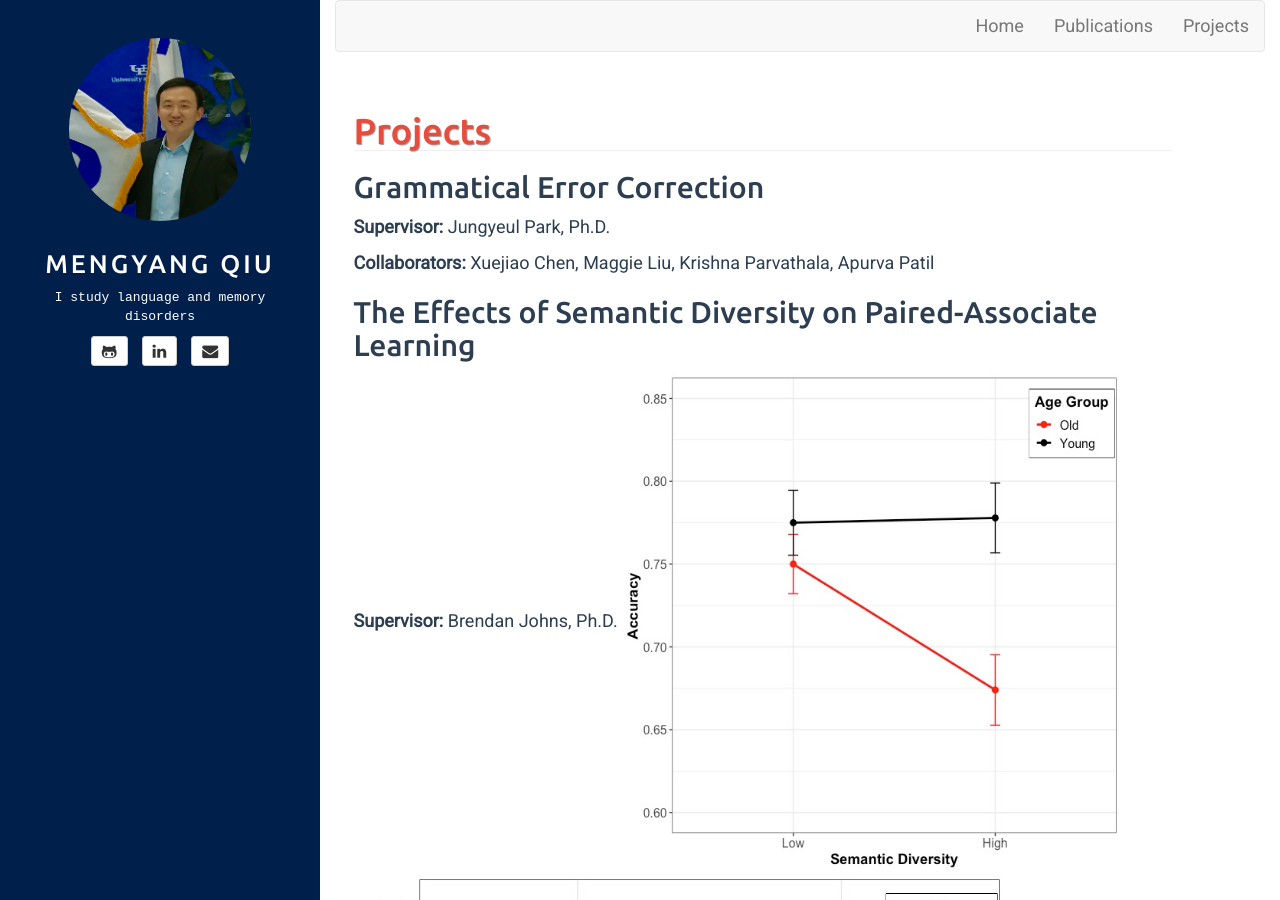
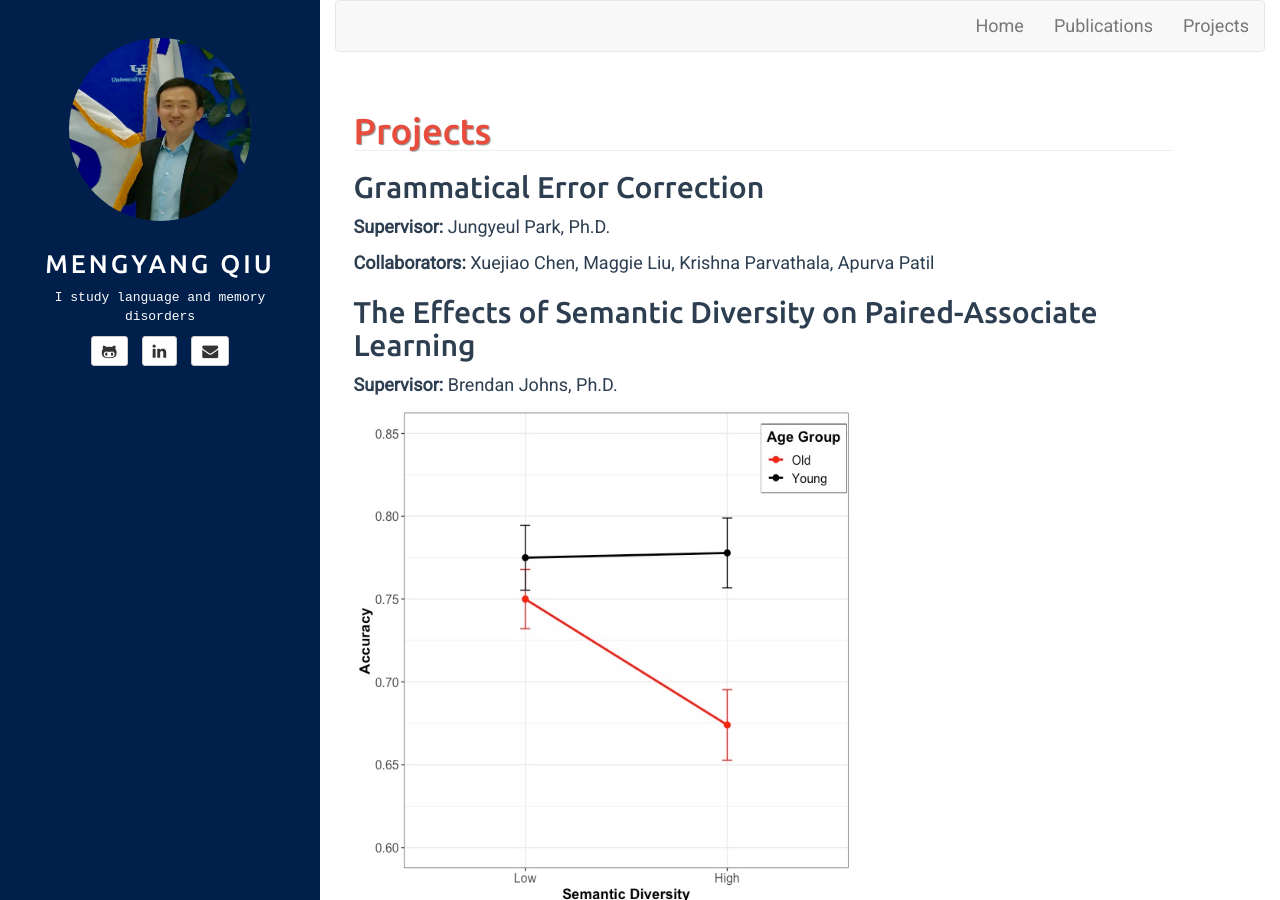
Before and after one commit to mengyangq/mengyangq.github.io, a Jekyll site: the page built from projects.html, in a window 1280 px wide and 900 px high. Built offline with Jekyll 4.4.1, drawn with Linux system fonts in a browser that asks for light colours.

Commit message:
Update projects.md

```diff
--- a/_includes/projects.md
+++ b/_includes/projects.md
@@ -7,8 +7,9 @@
 
 ## The Effects of Semantic Diversity on Paired-Associate Learning
 **Supervisor:** Brendan Johns, Ph.D.
+
 <img src="../pub/pal.jpeg" width="500" height="500">
-![alt text](../pub/pal.jpeg "SD and PAL")
+
 
 ## Memory Searching Pathway Underlying Verb Fluency
 **Supervisor:** Brendan Johns, Ph.D.
```
